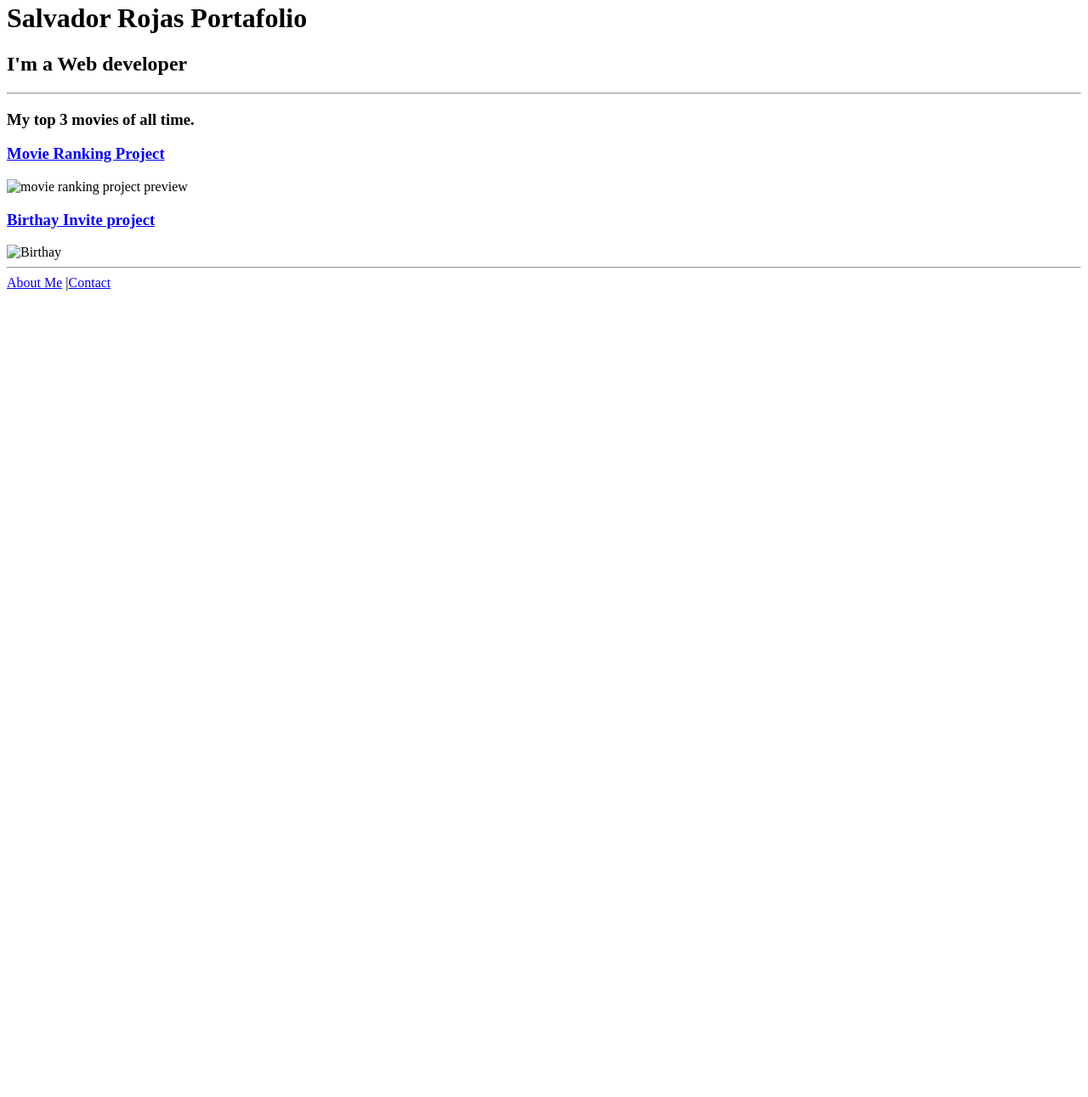
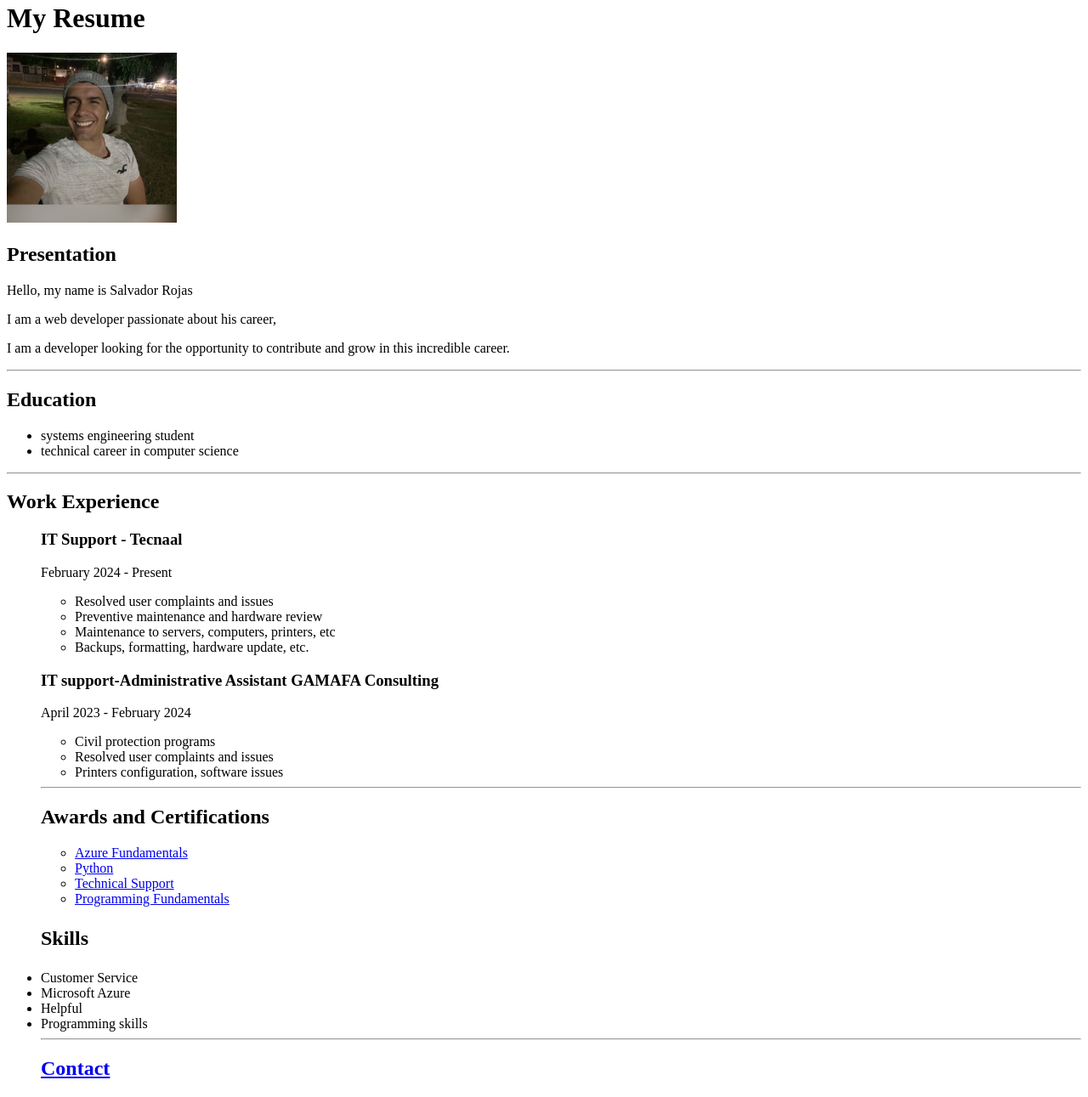
Before and after one commit to ChavaDev31/html-portafolio, a plain HTML site: page index.html in a window 1280 px wide. Shown: the part 18-1309 px from the top of the page at 85% size. Before the commit the page ends 800 px from the top, so only its background shows below. Drawn offline with Linux system fonts and the light colour scheme.

Commit message:
Add files via upload

```diff
--- a/index.html
+++ b/index.html
@@ -1,24 +1,69 @@
-<!-- TODO 1: Create the HTML Boilerplate -->
 <!DOCTYPE html>
 <html lang="en">
 <head>
     <meta charset="UTF-8">
     <meta name="viewport" content="width=device-width, initial-scale=1.0">
-    <title>HTML Portafolio project</title>
+    <title>My Resume</title>
 </head>
+<body>
+    <h1>My Resume </h1>
+    <img src="./file.png" height="200">
+    <h2>Presentation</h2>
+    <p>Hello, my name is Salvador Rojas</p>
+    <p>I am a web developer passionate about his career,
+    <p>I am a developer looking for the opportunity to contribute and grow in this incredible career. </p>
+    <hr>
+    <h2>Education</h2>
+    <ul>
+        <li>systems engineering student</li>
+        <li>technical career in computer science</li>
+    </ul>
+    <hr>
+    <h2>Work Experience</h2>
+    <ul><h3>IT Support - Tecnaal</h3>
+        <p>February 2024 - Present</p>
+        <ul>
+            <li>Resolved user complaints and issues</li>
+            <li>Preventive maintenance and hardware review</li>
+            <li>Maintenance to servers, computers, printers, etc</li>
+            <li>Backups, formatting, hardware update, etc.</li>
+        </ul>
+        <h3>IT support-Administrative Assistant GAMAFA Consulting</h3>
+        <p>April 2023 - February 2024</p>
+        <ul>
 
-<body>
-    <h1>Salvador Rojas Portafolio</h1>
-    <h2>I'm a Web developer</h2>
-    <hr />
-    <h3>My top 3 movies of all time.</h3>
-    <h3><a href="./public/movie-ranking.html">Movie Ranking Project</a></h3>
-    <img src="./assets/images/image.png" height="200" alt="movie ranking project preview"/>
-    <h3><a href="./public/birthday-invite.html"> Birthay Invite project </a></h3>
-    <img src="./assets/images/Birthday.png" height="200" alt="Birthay">
-    <hr />
-    <a href="./public/about.html">About Me</a>
-   |<a href="./public/contact.html">Contact</a>
+            <li>Civil protection programs</li>
+            <li>Resolved user complaints and issues</li>
+            <li>Printers configuration, software issues</li>
+        </ul>
+    <hr>
+    <h2>Awards and Certifications</h2>
+    <ul>
+        <li><a href="./Az-900.png"> Azure Fundamentals</a></li>
+        <li><a href="./Python.png"> Python </a></li>
+        <li><a href="TI.png"> Technical Support</a></li>
+        <li><a href="./Basic Programming.png"> Programming Fundamentals</a></li>
+
+     </ul>
+
+    <h2><p>Skills</p></h2>
+    <li>Customer Service</li>
+    <li>Microsoft Azure</li>
+    <li>Helpful</li>
+    <li>Programming skills</li>
+    <hr>
+
+    <h2><a href="./contact.html"> Contact</a> </h2>
+
+
+
+
+    </ul>
+
+
+
+
+
+
 </body>
-
 </html>
```
Also changed, not shown: contact.html (+3 -9 lines), Az-900.png (added), Basic Programming.png (added), Python.png (added), TI.png (added), file.png (added).
